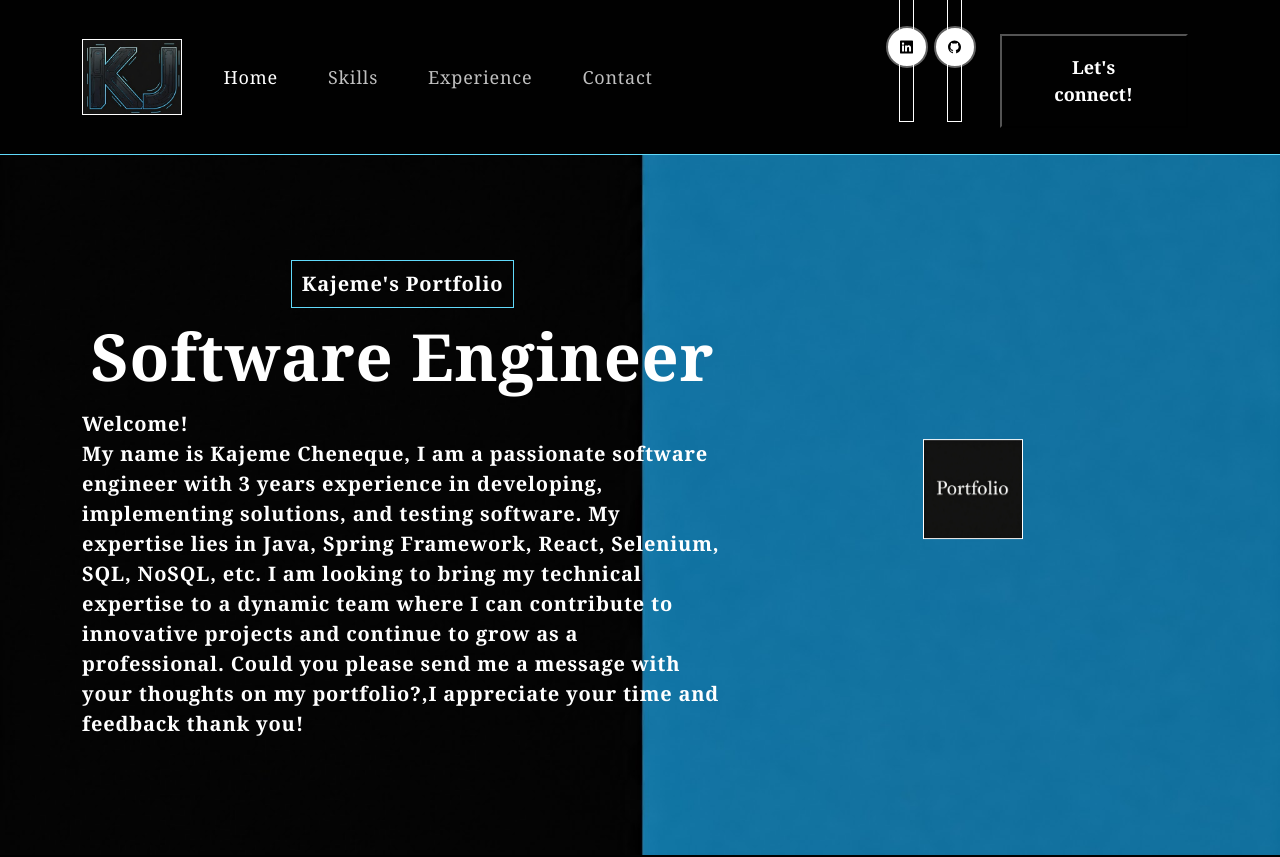
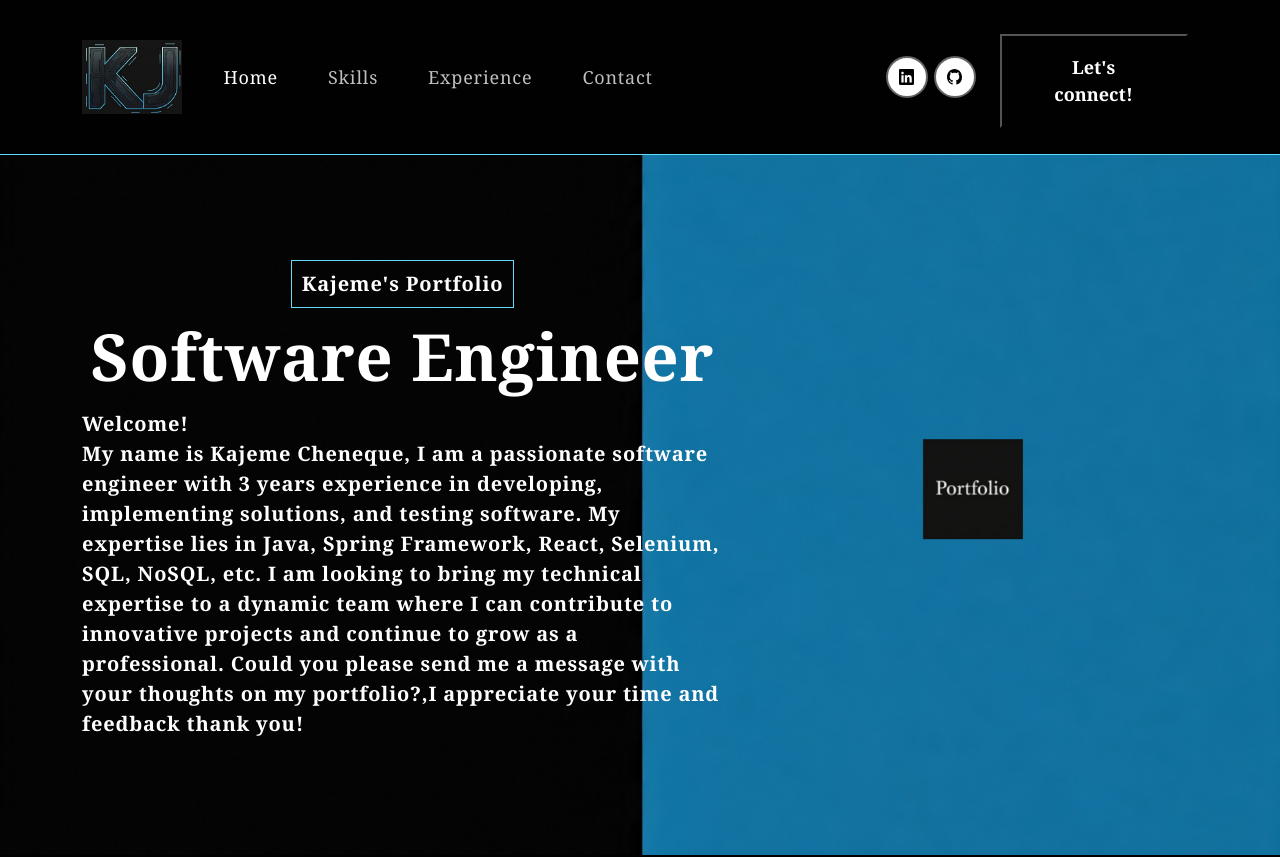
Before and after one commit to kajeme11/kajemePortfolio, a React (Create React App) app in the folder portfolio/: page / in a window 1280 px wide. Shown: the top 857 px of the page. Built offline with nearby package versions, Linux system fonts and the light colour scheme.

Commit message:
added class name for contact section image

```diff
--- a/portfolio/src/components/Contact.css
+++ b/portfolio/src/components/Contact.css
@@ -48,7 +48,7 @@ button{
     margin-top: 0.5rem;
 }
 
-img{
+.hi{
     border: 1px solid white;
     height: 150px;
     max-width: 80%;
```
